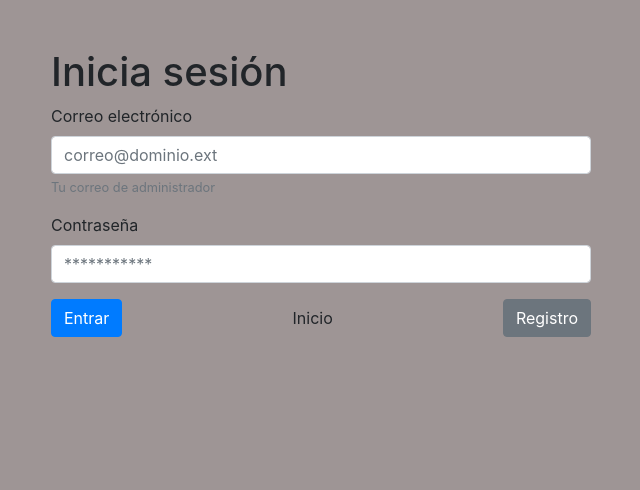
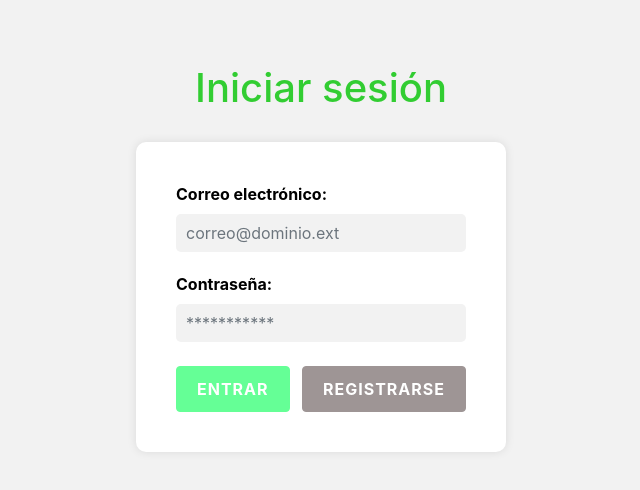
Before and after one commit to roySida/Proyecto-BD, a website: page Pokedex/login2.html in a window 1280 px wide. Shown: the whole page, without its empty margins (319-959 px from the left). Drawn offline with nearby package versions, Linux system fonts and the light colour scheme.

Commit message:
ActualizacionLogin

```diff
--- a/Pokedex/login2.html
+++ b/Pokedex/login2.html
@@ -16,35 +16,113 @@
 
 <style>
     body {
-                background-color: #9e9595; /* Color de fondo en formato hexadecimal */
+        background-color: #f2f2f2;
+    }
+
+    .container {
+        margin-top: 5%;
+        max-width: 400px;
+    }
+
+    .login-box {
+        background-color: #ffffff;
+        padding: 40px;
+        border-radius: 10px;
+        box-shadow: 0px 0px 10px rgba(0, 0, 0, 0.1);
+    }
+
+    h1 {
+        color: #32CD32;
+        text-align: center;
+        margin-bottom: 30px;
+    }
+
+    .form-group label {
+        color: #000000;
+        font-weight: bold;
+    }
+
+    .form-group input {
+        background-color: #f2f2f2;
+        color: #000000;
+        border: none;
+        border-radius: 5px;
+        padding: 10px;
+        width: 100%;
+        margin-bottom: 20px;
+    }
+
+    .btn-primary {
+        background-color: #65FF96;
+        border-color: #65FF96;
+        padding: 10px 20px;
+        font-weight: bold;
+        text-transform: uppercase;
+        letter-spacing: 1px;
+        transition: background-color 0.3s ease;
+    }
+
+    .btn-primary:hover {
+        background-color: #4CDB77;
+        border-color: #4CDB77;
+    }
+
+    .btn-tertiary {
+        background-color: #ffffff;
+        border-color: #ffffff;
+        color: #9e9595;
+        padding: 10px 20px;
+        font-weight: bold;
+        text-transform: uppercase;
+        letter-spacing: 1px;
+    }
+
+    .btn-secondary {
+        background-color: #9e9595;
+        border-color: #9e9595;
+        padding: 10px 20px;
+        font-weight: bold;
+        text-transform: uppercase;
+        letter-spacing: 1px;
+        transition: background-color 0.3s ease;
+    }
+
+    .btn-secondary:hover {
+        background-color: #7a6e6e;
+        border-color: #7a6e6e;
     }
 </style>
 
 <body>
     <div class="container">
-        <div class="row mt-5">
-            <div class="col-6 offset-3">
-                <h1>Inicia sesión</h1>
+        <div class="row">
+            <div class="col-12">
+                <h1>Iniciar sesión</h1>
             </div>
         </div>
         <div class="row align-items-center">
-            <div class="col-6 offset-3">
-                <div class="form-group">
-                    <label for="input-mail">Correo electrónico</label>
-                    <input type="email" class="form-control" id="input-mail" placeholder="correo@dominio.ext">
-                    <small class="form-text text-muted">Tu correo de administrador</small>
-                </div>
-                <div class="form-group">
-                    <label for="input-password">Contraseña</label>
-                    <input type="password" class="form-control" id="input-password" placeholder="***********">
-                </div>
-                <div class="d-flex justify-content-between">
-                    <button class="btn btn-primary">Entrar</button>
-                    <button class="btn btn-terciary">Inicio</button>
-                    <button class="btn btn-secondary">Registro</button>
+            <div class="col-12">
+                <div class="login-box">
+                    <form>
+                        <div class="form-group">
+                            <label for="input-mail">Correo electrónico:</label>
+                            <input type="email" class="form-control" id="input-mail" placeholder="correo@dominio.ext" required>
+                        </div>
+                        <div class="form-group">
+                            <label for="input-password">Contraseña:</label>
+                            <input type="password" class="form-control" id="input-password" placeholder="***********" required>
+                        </div>
+                        <div class="d-flex justify-content-between mt-4">
+                            <button type="submit" class="btn btn-primary">Entrar</button>
+                            <button class="btn btn-secondary">Registrarse</button>
+                        </div>
+                    </form>
                 </div>
             </div>
         </div>
     </div>
 </body>
+
+
+
 </html>
```
